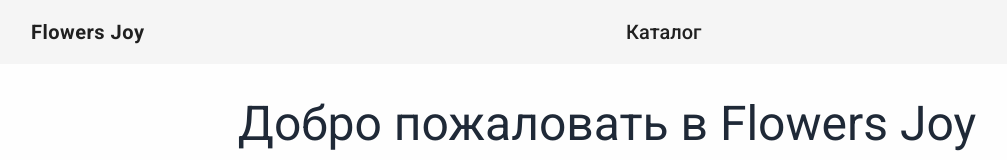
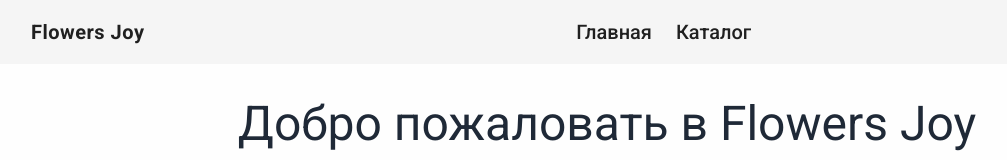
Before and after one commit to mmolof6633-sys/flowers-joy, a Next.js app in the folder frontend/: page / in a window 1280 px wide. Shown: the top 160 px of the page, without its empty margins (33-1040 px from the left). Built offline with nearby package versions, Linux system fonts and the light colour scheme; no server answers; what @mui/material-nextjs would draw is missing.

Commit message:
fronted - в навигацию добавлена ссылка на главную

```diff
--- a/frontend/src/widgets/header/ui/Header.tsx
+++ b/frontend/src/widgets/header/ui/Header.tsx
@@ -20,6 +20,25 @@
   const handleCloseMenu = () => {
     setMenuAnchor(null);
   };
+
+  const homeLink = (
+    <Typography
+      component={Link}
+      href="/"
+      variant="h6"
+      sx={{
+        textDecoration: 'none',
+        color: 'inherit',
+        fontWeight: 500,
+        mr: 3,
+        '&:hover': {
+          color: theme.palette.primary.light,
+        },
+      }}
+    >
+      Главная
+    </Typography>
+  );
 
   const catalogLink = (
     <Typography
@@ -72,14 +91,16 @@
           </Typography>
         </Box>
 
-        {/* Центральный пункт "Каталог" на десктопе */}
+        {/* Центральные пункты навигации на десктопе */}
         <Box
           sx={{
             flexGrow: 1,
             display: { xs: 'none', sm: 'flex' },
             justifyContent: 'center',
+            alignItems: 'center',
           }}
         >
+          {homeLink}
           {catalogLink}
         </Box>
 
@@ -108,6 +129,9 @@
               horizontal: 'right',
             }}
           >
+            <MenuItem component={Link} href="/" onClick={handleCloseMenu}>
+              Главная
+            </MenuItem>
             <MenuItem component={Link} href="/catalog" onClick={handleCloseMenu}>
               Каталог
             </MenuItem>
```
